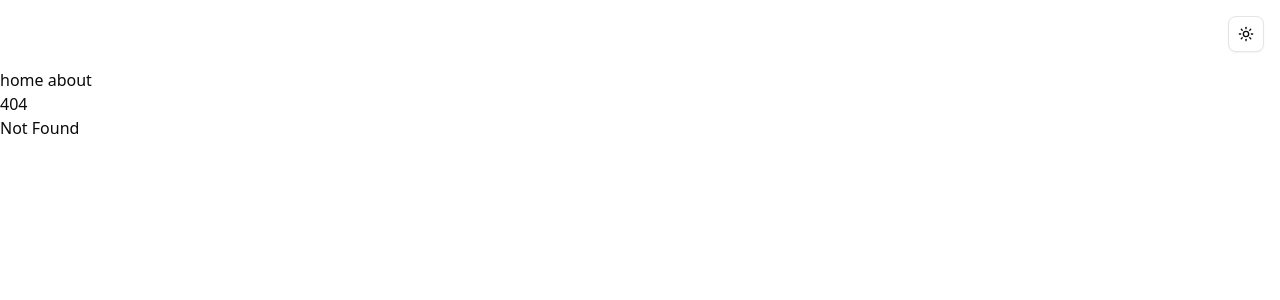
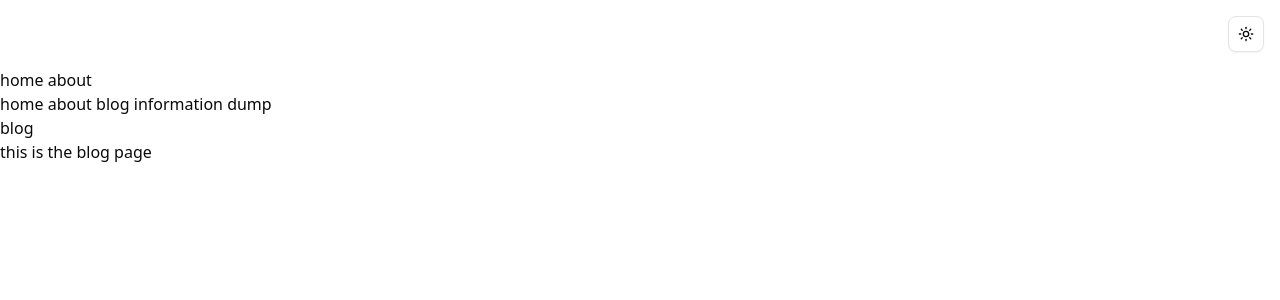
Before and after one commit to cjs675/webpage, a SvelteKit app: page /blog in a window 1280 px wide. Before the commit this address had no page. Shown: the top 300 px of the page. Built offline with nearby package versions, Linux system fonts and the light colour scheme.

Commit message:
add blog & info_dump pages

```diff
--- /dev/null
+++ b/src/routes/blog/+page.svelte
@@ -0,0 +1,9 @@
+<nav>
+    <a href="/">home</a>
+    <a href="/about">about</a>
+    <a href="/blog">blog</a>
+    <a href="info_dump">information dump</a>
+</nav>
+
+<h1>blog</h1>
+<p>this is the blog page</p>
--- /dev/null
+++ b/src/routes/info_dump/+page.svelte
@@ -0,0 +1,9 @@
+<nav>
+    <a href="/">home</a>
+    <a href="/about">about</a>
+    <a href="blog">blog</a>
+    <a href="info_dump">resources</a>
+</nav>
+
+<h1>resources</h1>
+<p>an information dump of resources & links</p>
```
